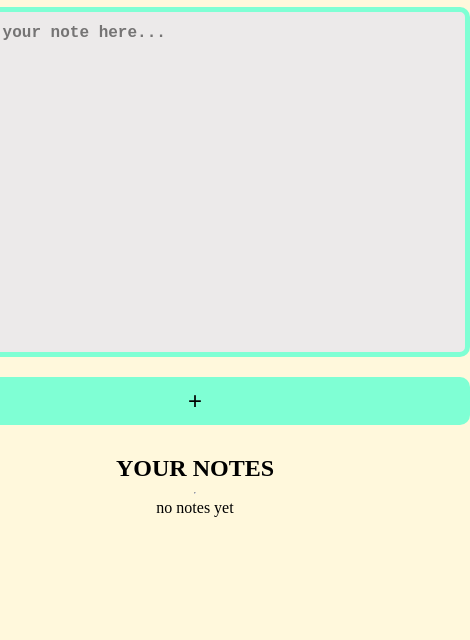
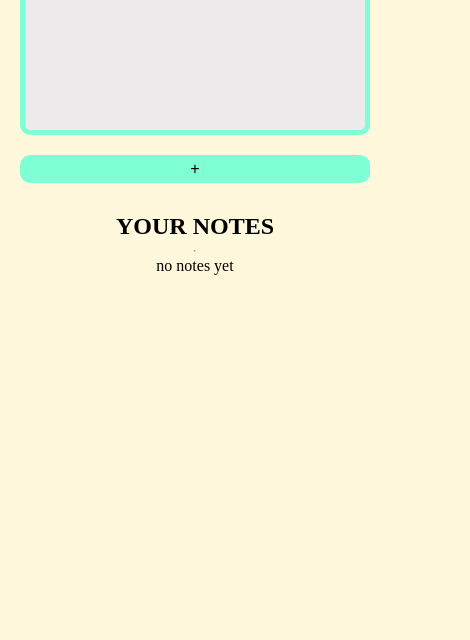
Before and after one commit to Lhorla/web-note, a plain HTML site: page index.html in a window 390 px wide. Shown: the part 204-844 px from the top of the page, 470 px wide, since content can reach past the window. Drawn offline with Linux system fonts and the light colour scheme.

Commit message:
Update index.css

```diff
--- a/index.css
+++ b/index.css
@@ -123,34 +123,38 @@ i {
     margin: 10px 10px 0 0;
 }
 
-/*
-.text
-
-
-
-.notes {
-    background-color: red;
+@media screen and (max-width: 760px) {
+    .container {
+      max-width: 760px;
     }
 
-.right h1 {
-    font-size: 2rem;
-    font-weight: bold;
-    text-transform: capitalize;
-    text-decoration: underline;
+    header {
+        font-size: 1rem;
     }
 
-.notes {
-    display: flex;
-    flex-direction: column;
+    header form {
+        width: 350px;
     }
 
-.notes div {
-    margin: 10px;
+    form .title {
+        width: 350px;
+        height: 30px;
+        font-size: 1rem;
     }
 
-div p {
-    font-size: 1.5rem;
+    form .text {
+        width: 350px;
+        height: 200px;
+        font-size: 1rem;
     }
 
+    ::placeholder {
+        font-size: 0.5rem;
+    }
 
-*/
+    button {
+        width: 350px;
+        padding: 5px 15px;
+        font-size: 1rem;
+    }
+}
```
Lines whose indentation alone changed are shown as unchanged.
